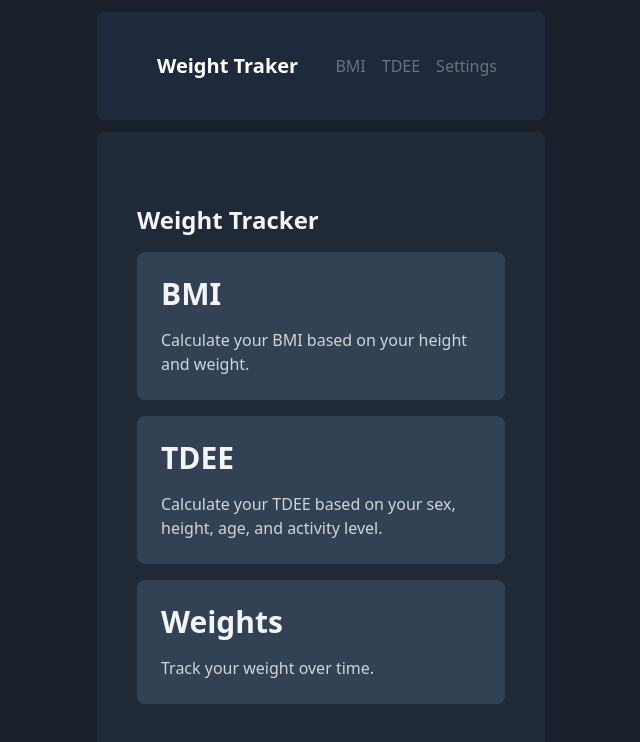
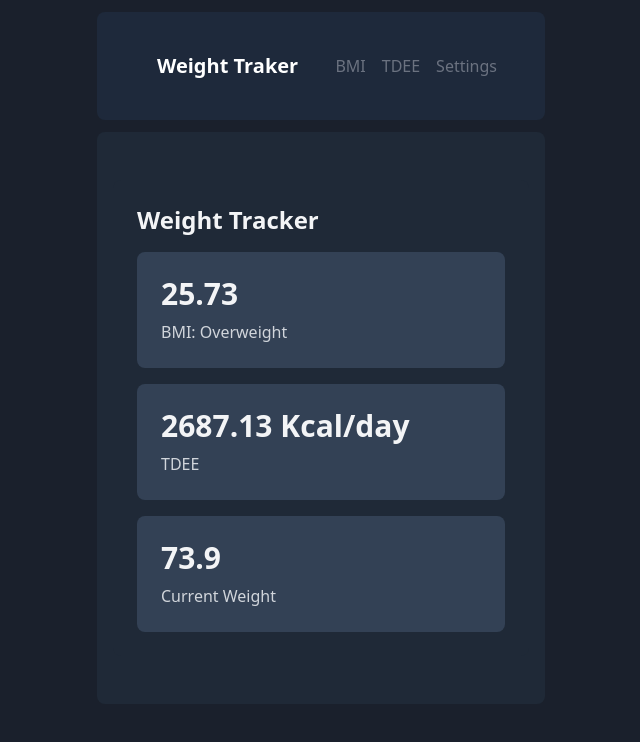
Before and after one commit to maurodf0/weight-traker, a Vue app: page / in a window 1280 px wide. Shown: the top 742 px of the page, without its empty margins (319-959 px from the left). Built offline with nearby package versions, Linux system fonts and the light colour scheme; the HTML template or start-up script is replaced by a standard one.

Commit message:
useTracker

```diff
--- a/src/components/InfoCard.vue
+++ b/src/components/InfoCard.vue
@@ -15,7 +15,7 @@ defineProps({
 </script>
 
 <template>
-    <div class="flex flex-col gap-4 p-6 bg-white dark:bg-slate-700 rounded-lg">
+    <div class="flex flex-col gap-2 p-6 bg-gray-100 dark:bg-slate-700 rounded-lg">
         <h2 class="text-3xl font-semibold text-gray-800 dark:text-gray-100">
             {{ info }}
         </h2>
--- /dev/null
+++ b/src/composables/useTracker.ts
@@ -0,0 +1,22 @@
+import { ref } from 'vue';
+
+const weight = ref<string | null>(null);
+const tdee = ref<string | null>(null);
+const bmi = ref<string | null>(null);
+
+export function useTracker() {
+  return {
+    weight,
+    tdee,
+    bmi,
+    setWeight(value: string) {
+      weight.value = value;
+    },
+    setTDEE(value: string) {
+      tdee.value = value;
+    },
+    setBMI(value: string) {
+      bmi.value = value;
+    },
+  };
+}
--- a/src/views/HomeView.vue
+++ b/src/views/HomeView.vue
@@ -7,9 +7,9 @@ import InfoCard from '@/components/InfoCard.vue';
     <h1 class="text-2xl font-bold text-gray-800 dark:text-gray-100 mb-4">Weight Tracker</h1>
 
     <div class="flex flex-col gap-4">
-        <InfoCard info="BMI" description="Calculate your BMI based on your height and weight."/>
-        <InfoCard info="TDEE" description="Calculate your TDEE based on your sex, height, age, and activity level."/>
-        <InfoCard info="Weights" description="Track your weight over time."/>
+        <InfoCard info="25.73" description="BMI: Overweight"/>
+        <InfoCard info="2687.13 Kcal/day" description="TDEE"/>
+        <InfoCard info="73.9" description="Current Weight"/>
     </div>
   </div>
 </template>
```
